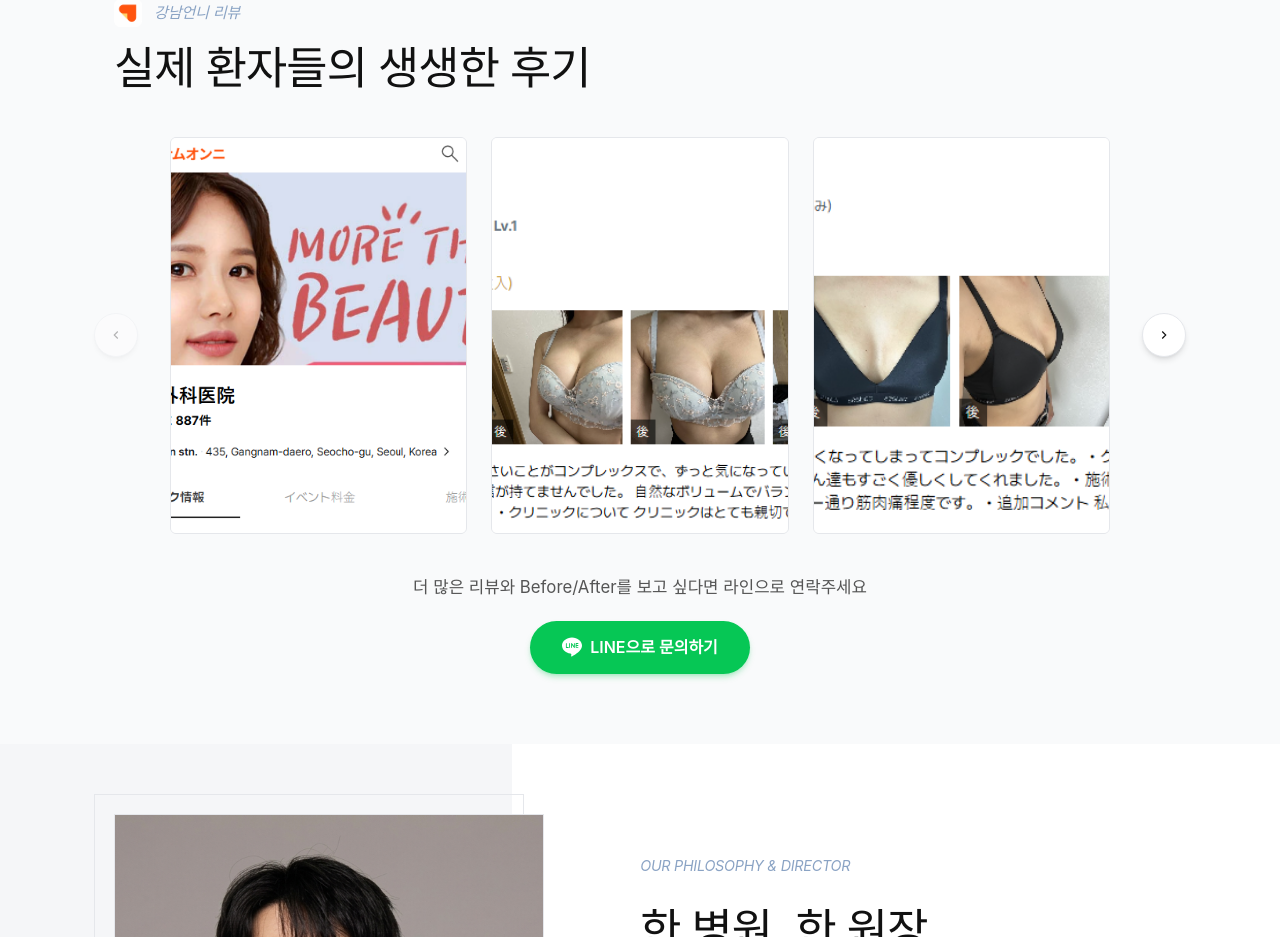
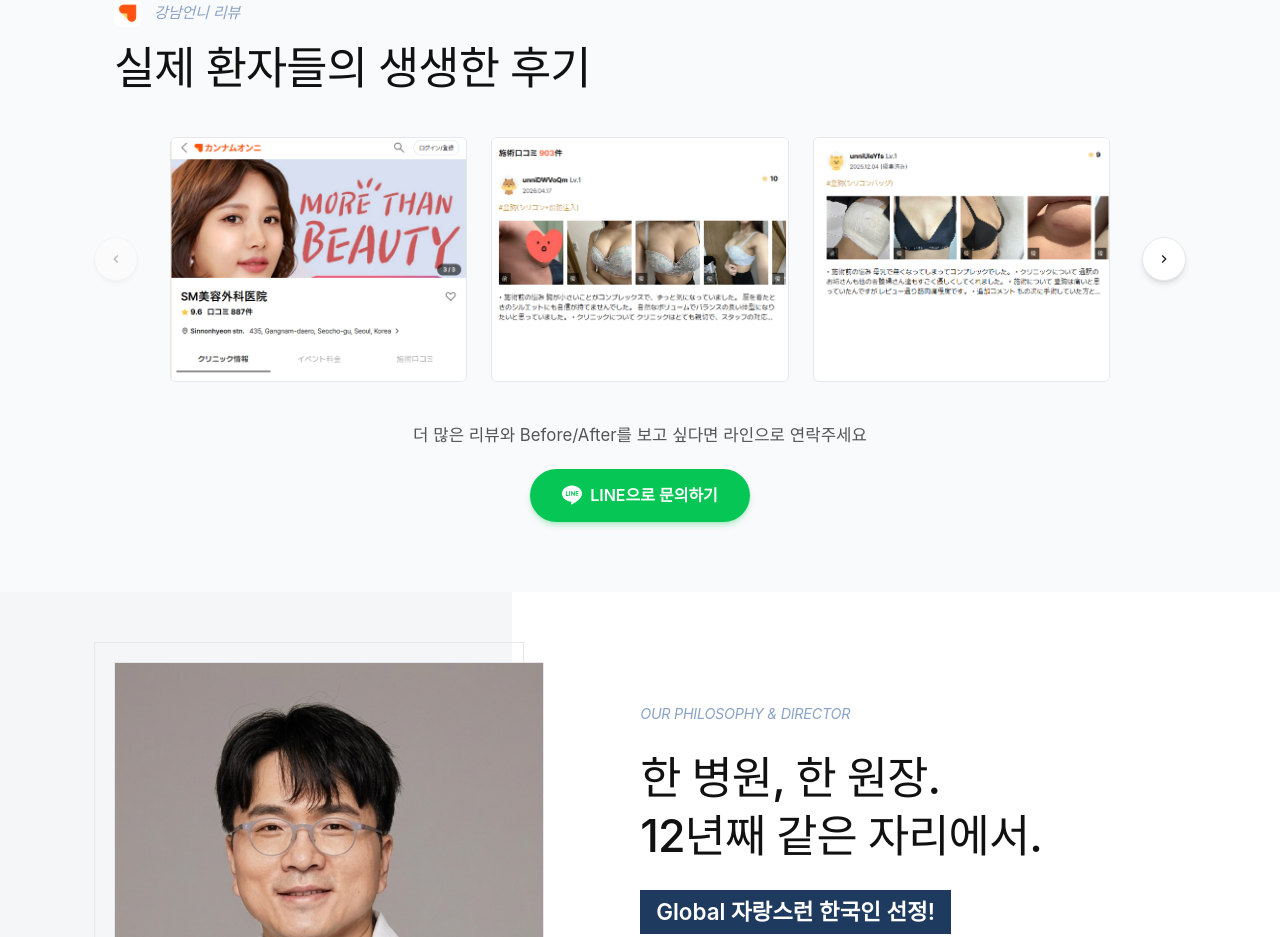
Before and after one commit to timeofpassion/sm-plastic-surgery-jp, a Next.js app: page / in a window 1280 px wide. Shown: the part 2340-3277 px from the top of the page. Built offline with nearby package versions, Linux system fonts and the light colour scheme; a web font is replaced by a local one.

Commit message:
GangnamReviews: remove fixed aspect so images show at natural ratio

```diff
--- a/components/sections/GangnamReviews.tsx
+++ b/components/sections/GangnamReviews.tsx
@@ -74,7 +74,7 @@ export default function GangnamReviews() {
               {REVIEWS.map((src, i) => (
                 <div
                   key={i}
-                  className="shrink-0 rounded-md overflow-hidden bg-white border border-border-default aspect-[3/4]"
+                  className="shrink-0 rounded-md overflow-hidden bg-white border border-border-default"
                   style={{
                     width: `calc((100% - ${(VISIBLE - 1) * 24}px) / ${VISIBLE})`,
                   }}
@@ -82,7 +82,7 @@ export default function GangnamReviews() {
                   <img
                     src={src}
                     alt={`강남언니 리뷰 ${i + 1}`}
-                    className="w-full h-full object-cover"
+                    className="w-full h-auto block"
                   />
                 </div>
               ))}
```
